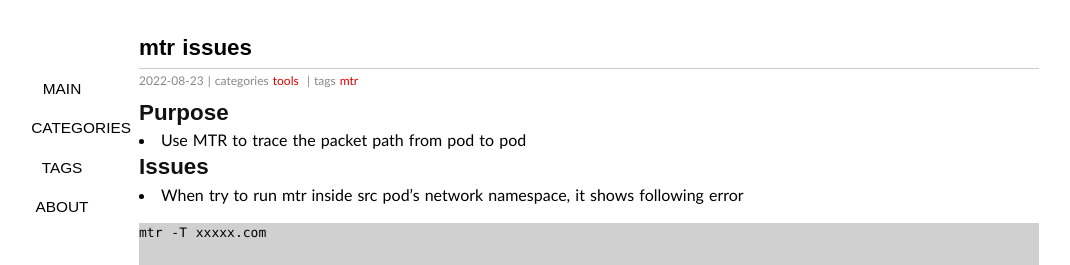
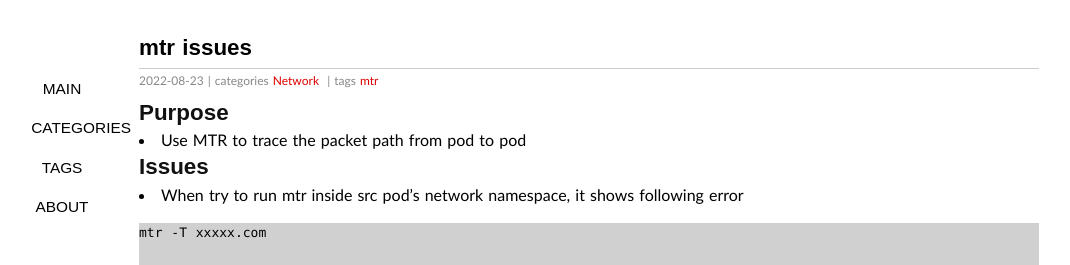
Before and after one commit to wenlxie/wenlxie.github.io, a Jekyll site: the page built from _posts/2022-08-23-mtr.md, in a window 1280 px wide and 900 px high. Shown: the top 265 px of the window, without its empty margins (51-1121 px from the left). Built offline with Jekyll 4.4.1, drawn with Linux system fonts in a browser that asks for light colours; some web fonts are replaced; comment, search, counter and statistics services are not loaded.

Commit message:
Fix issues

```diff
--- a/_posts/2022-08-23-mtr.md
+++ b/_posts/2022-08-23-mtr.md
@@ -1,9 +1,8 @@
 ---
-title: categories
 layout: post
 tags: mtr
 title: mtr issues
-categories: tools
+categories: Network
 date: 2022-08-23 14:02:32-0700
 excerpt: mtr issues
 ---
```
